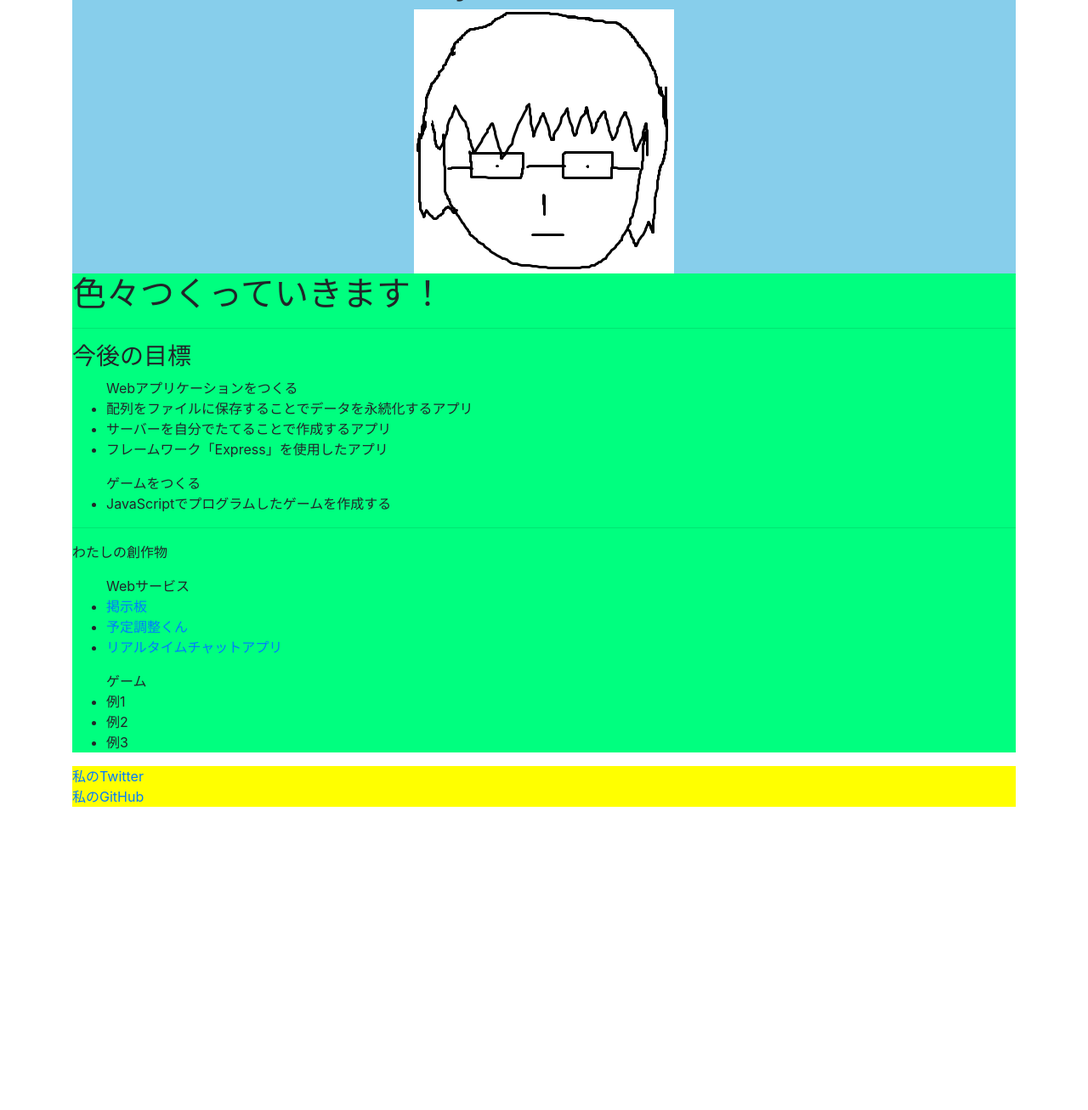
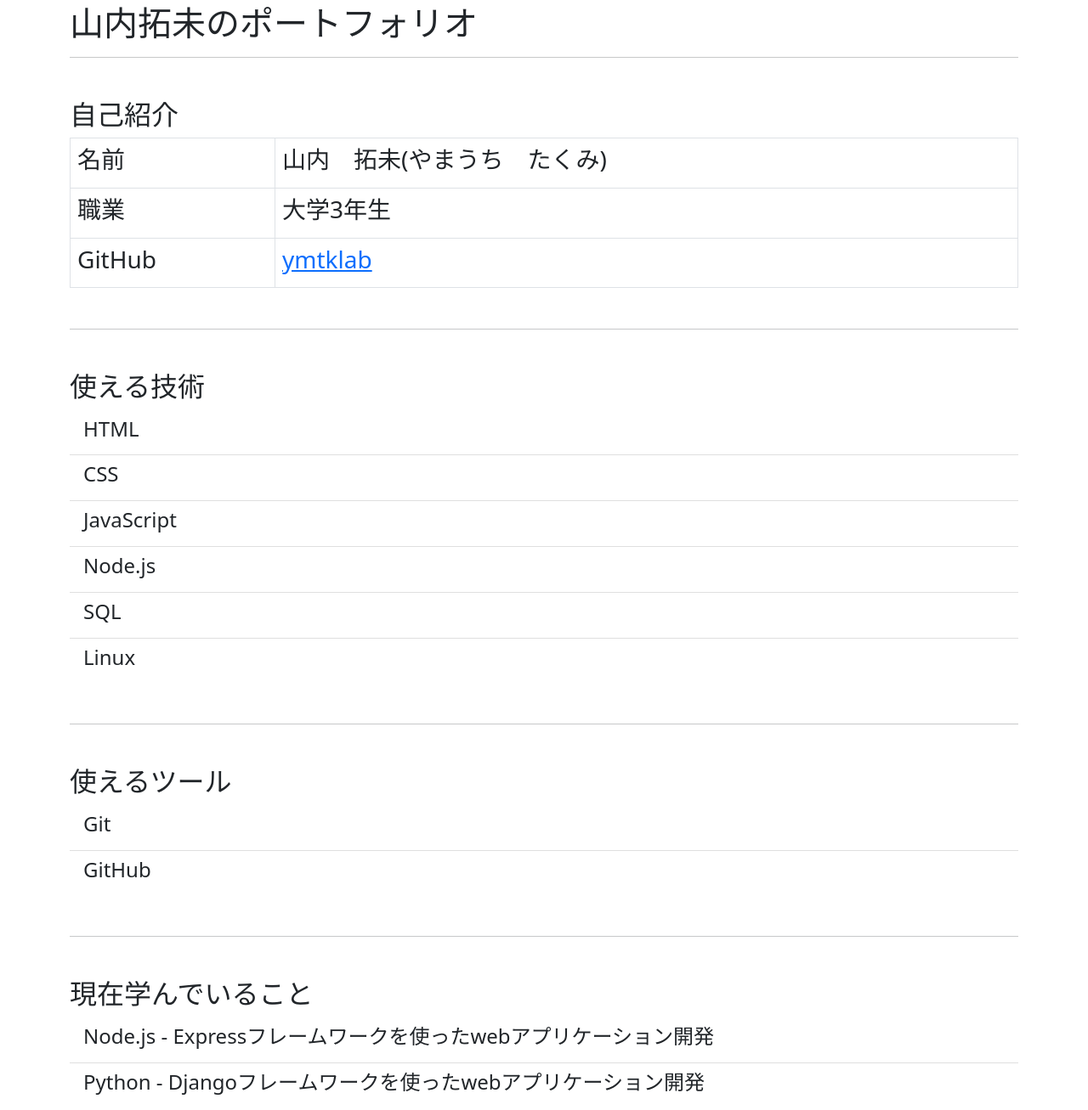
Before and after one commit to ymtklab/myPortfolio, a plain HTML site: page index.html in a window 1280 px wide. Shown: the part 45-1352 px from the top of the page at 85% size. Before the commit the page ends 995 px from the top, so only its background shows below. Drawn offline with nearby package versions, Linux system fonts and the light colour scheme.

Commit message:
全体の変更

```diff
--- a/index.html
+++ b/index.html
@@ -1,51 +1,118 @@
 <!DOCTYPE html>
 <html lang="ja">
+
 <head>
   <meta charset="UTF-8">
+  <meta http-equiv="X-UA-Compatible" content="IE=edge">
   <meta name="viewport" content="width=device-width, initial-scale=1.0">
-  <title>ymtk の遊び場</title>
-  <link rel="stylesheet" href="https://stackpath.bootstrapcdn.com/bootstrap/4.5.0/css/bootstrap.min.css" integrity="sha384-9aIt2nRpC12Uk9gS9baDl411NQApFmC26EwAOH8WgZl5MYYxFfc+NcPb1dKGj7Sk" crossorigin="anonymous">
-  <link rel="stylesheet" href="styles.css">
+  <link href="https://cdn.jsdelivr.net/npm/bootstrap@5.0.0-beta1/dist/css/bootstrap.min.css" rel="stylesheet"
+    integrity="sha384-giJF6kkoqNQ00vy+HMDP7azOuL0xtbfIcaT9wjKHr8RbDVddVHyTfAAsrekwKmP1" crossorigin="anonymous">
+  <link rel="stylesheet" href="./styles.css">
+  <title>山内拓未のポートフォリオ</title>
 </head>
+
 <body class="container">
-  <header>
-    <div id="imgarea">
-      <h1>ymtkです。</h1>
-      <img src="img/me.png" alt="私の似顔絵" id="me" clsss="my-auto img-fluid">
+  <header class="mt-5">
+    <h1>山内拓未のポートフォリオ</h1>
+    <hr>
+    <div class="mt-5">
+      <table class="table table-bordered">
+        <h2>自己紹介</h2>
+        <tr>
+          <th>
+            <h3>名前</h3>
+          </th>
+          <td>
+            <h3>山内　拓未(やまうち　たくみ)</h3>
+          </td>
+        </tr>
+        <tr>
+          <th>
+            <h3>職業</h3>
+          </th>
+          <td>
+            <h3>大学3年生</h3>
+          </td>
+        </tr>
+        <tr>
+          <th>
+            <h3>GitHub</h3>
+          </th>
+          <td>
+            <h3><a href="https://github.com/ymtklab">ymtklab</a></h3>
+          </td>
+        </tr>
+      </table>
     </div>
   </header>
-  <div id="main">
-    <h1>色々つくっていきます！</h1>
-    <hr>
-    <h3>今後の目標</h3>
-    <ul>
-      Webアプリケーションをつくる
-      <li>配列をファイルに保存することでデータを永続化するアプリ</li>
-      <li>サーバーを自分でたてることで作成するアプリ</li>
-      <li>フレームワーク「Express」を使用したアプリ</li>
+
+  <main class="mt-5 main">
+
+    <hr class="my-5">
+
+    <ul class="list-group list-group-flush">
+      <h2>使える技術</h2>
+      <li class="list-group-item">
+        <h4>HTML</h4>
+      </li>
+      <li class="list-group-item">
+        <h4>CSS</h4>
+      </li>
+      <li class="list-group-item">
+        <h4>JavaScript</h4>
+      </li>
+      <li class="list-group-item">
+        <h4>Node.js</h4>
+      </li>
+      <li class="list-group-item">
+        <h4>SQL</h4>
+      </li>
+      <li class="list-group-item">
+        <h4>Linux</h4>
+      </li>
     </ul>
-    <ul>
-      ゲームをつくる
-      <li>JavaScriptでプログラムしたゲームを作成する</li>
+
+    <hr class="my-5">
+
+    <ul class="list-group list-group-flush">
+      <h2>使えるツール</h2>
+      <li class="list-group-item">
+        <h4>Git</h4>
+      </li>
+      <li class="list-group-item">
+        <h4>GitHub</h4>
+      </li>
     </ul>
-    <hr>
-    <p>わたしの創作物</p>
-    <ul>
-      Webサービス
-      <li><a href="https://glacial-stream-08565.herokuapp.com/posts">掲示板</a></li>
-      <li><a href="https://secret-shelf-49771.herokuapp.com/">予定調整くん</a></li>
-      <li><a href=" https://stark-shelf-07393.herokuapp.com/ ">リアルタイムチャットアプリ</a></li>
+
+    <hr class="my-5">
+
+    <ul class="list-group list-group-flush">
+      <h2>現在学んでいること</h2>
+      <li class="list-group-item">
+        <h4>Node.js - Expressフレームワークを使ったwebアプリケーション開発</h4>
+      </li>
+      <li class="list-group-item">
+        <h4>Python - Djangoフレームワークを使ったwebアプリケーション開発</h4>
+      </li>
     </ul>
-    <ul>
-      ゲーム
-      <li>例1</li>
-      <li>例2</li>
-      <li>例3</li>
+
+    <hr class="my-5">
+
+    <ul class="list-group list-group-flush">
+      <h2>今までの制作物</h2>
+      <li class="list-group-item">
+        <h3>・ ブログサイト</h3>
+        <ul class="list-group">
+          <li class="list-group-item">URL： <a href="https://still-dawn-24988.herokuapp.com/">Simple Blog</a></li>
+          <li class="list-group-item">GitHubリポジトリ： <a href="">blog-app</a></li>
+        </ul>
+      </li>
     </ul>
-  </div>
-  <footer>
-    <a href="">私のTwitter</a><br>
-    <a href="">私のGitHub</a>
+  </main>
+
+  <footer class="my-5">
+    <p><small>&copy; 2021 山内拓未</small></p>
   </footer>
 </body>
+
 </html>
--- a/styles.css
+++ b/styles.css
@@ -1,15 +1,5 @@
-#imgarea {
+footer {
+  background: #fffac2;
   text-align: center;
+  padding: 1rem;
 }
-
-header {
-  background-color: skyblue;
-}
-
-#main {
-  background-color: springgreen;
-}
-
-footer {
-  background-color: yellow;
-}
```
Also changed, not shown: img/me.png (deleted).
